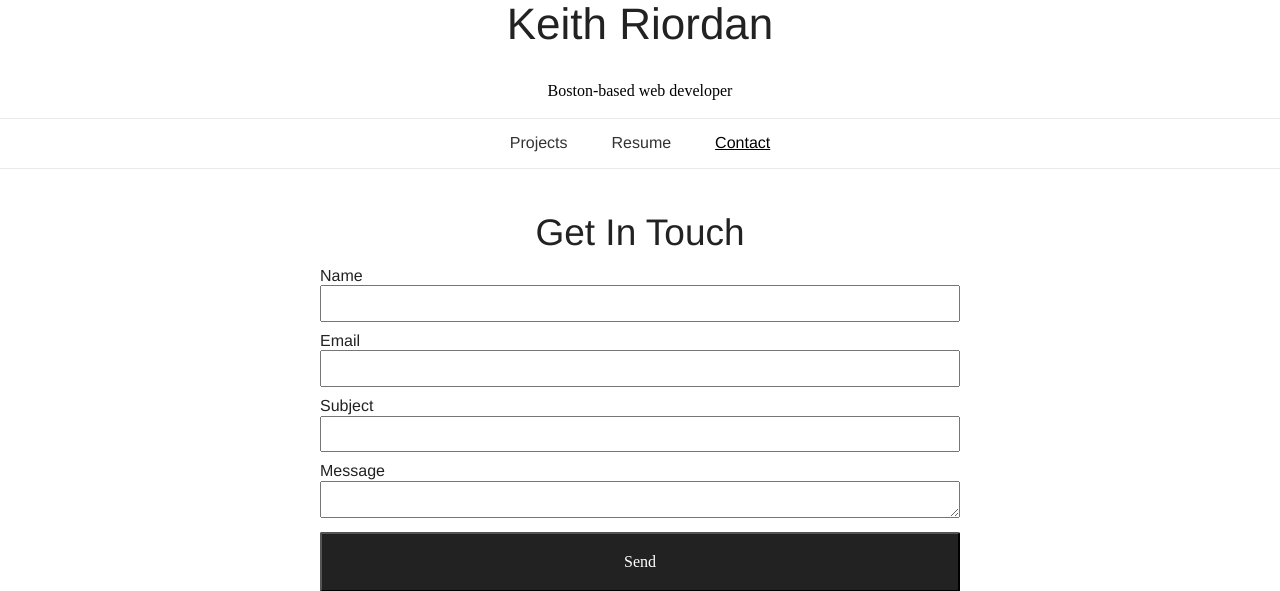
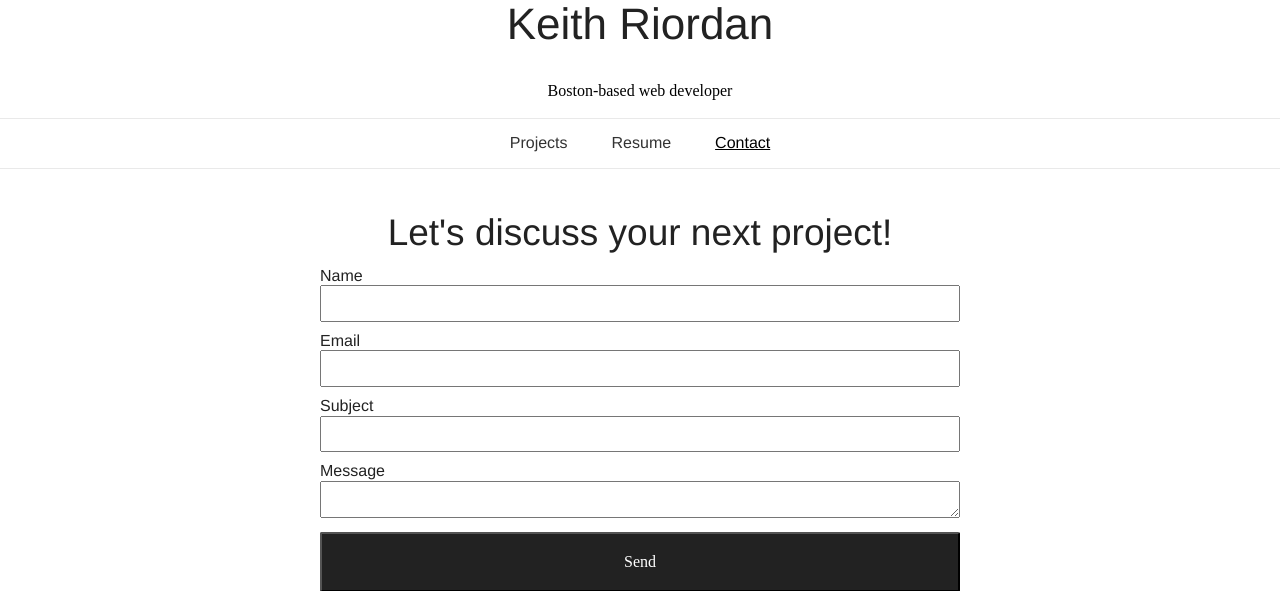
Before and after one commit to Kriordan/personal_portfolio, a Flask app: page /contact in a window 1280 px wide. Shown: the part 135-726 px from the top of the page. Run offline with Flask 2, Linux system fonts and the light colour scheme; parts of the project's set-up code (start-up, migrations or seed data) failed here and were passed over; some web fonts are replaced.

Commit message:
Update job experience. Change copy for contact page.

```diff
--- a/project/templates/contact.html
+++ b/project/templates/contact.html
@@ -2,10 +2,10 @@
 
 {% block body %}
 <div class="Contact">
-  <h2 class="Contact-title">Get In Touch</h2>
   {% if success %}
-    <p>Thank you for your message. I'll be getting back to you shortly!</p>
+    <p>Thanks for your message. I'll be getting back to you shortly!</p>
   {% else %}
+    <h2 class="Contact-title">Let's discuss your next project!</h2>
     <form class="Contact-form" action="{{ url_for('foyer.contact') }}" method="POST">
       {{ form.csrf_token }}
 
```
Also changed, not shown: project/templates/resume.html (+11 -2 lines).
